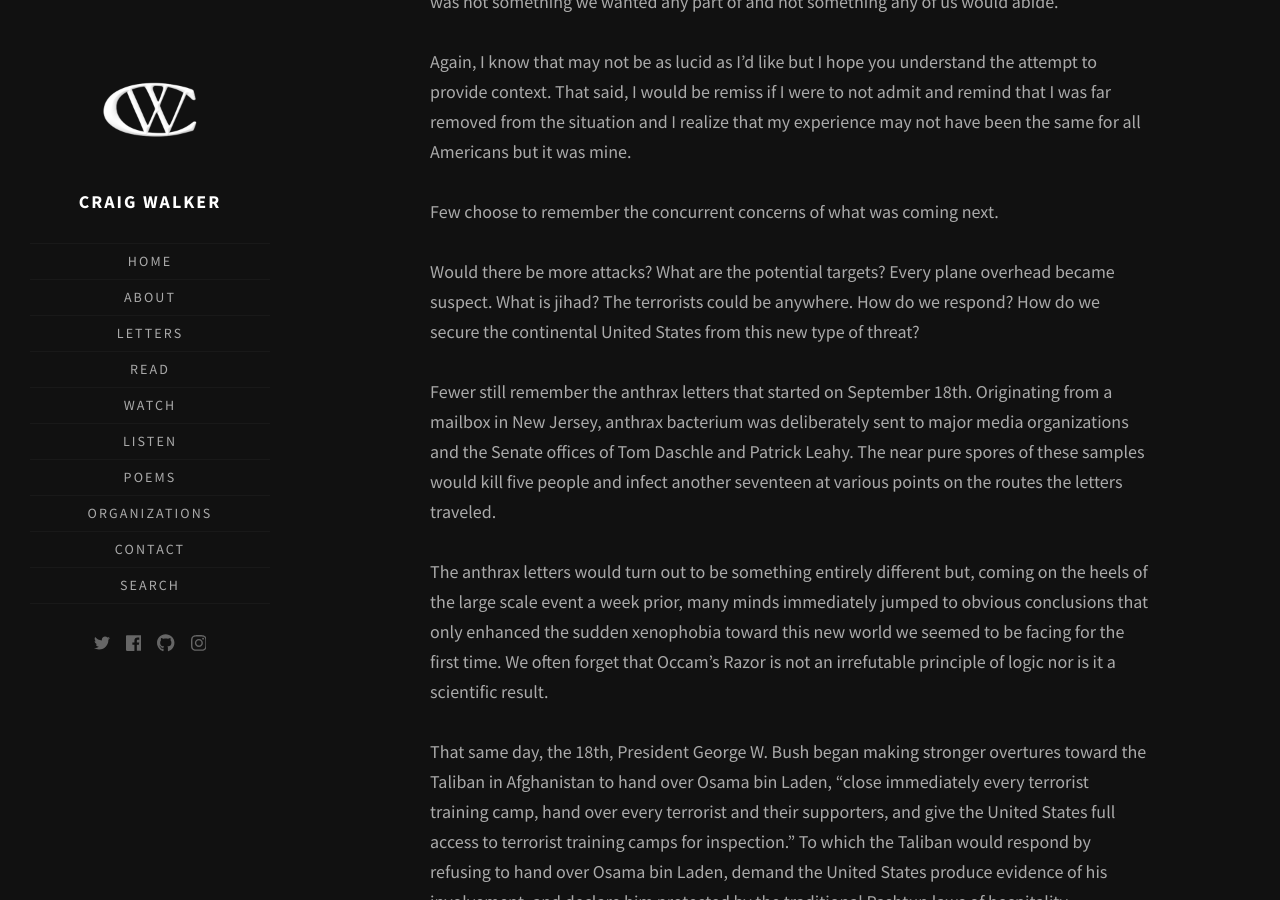
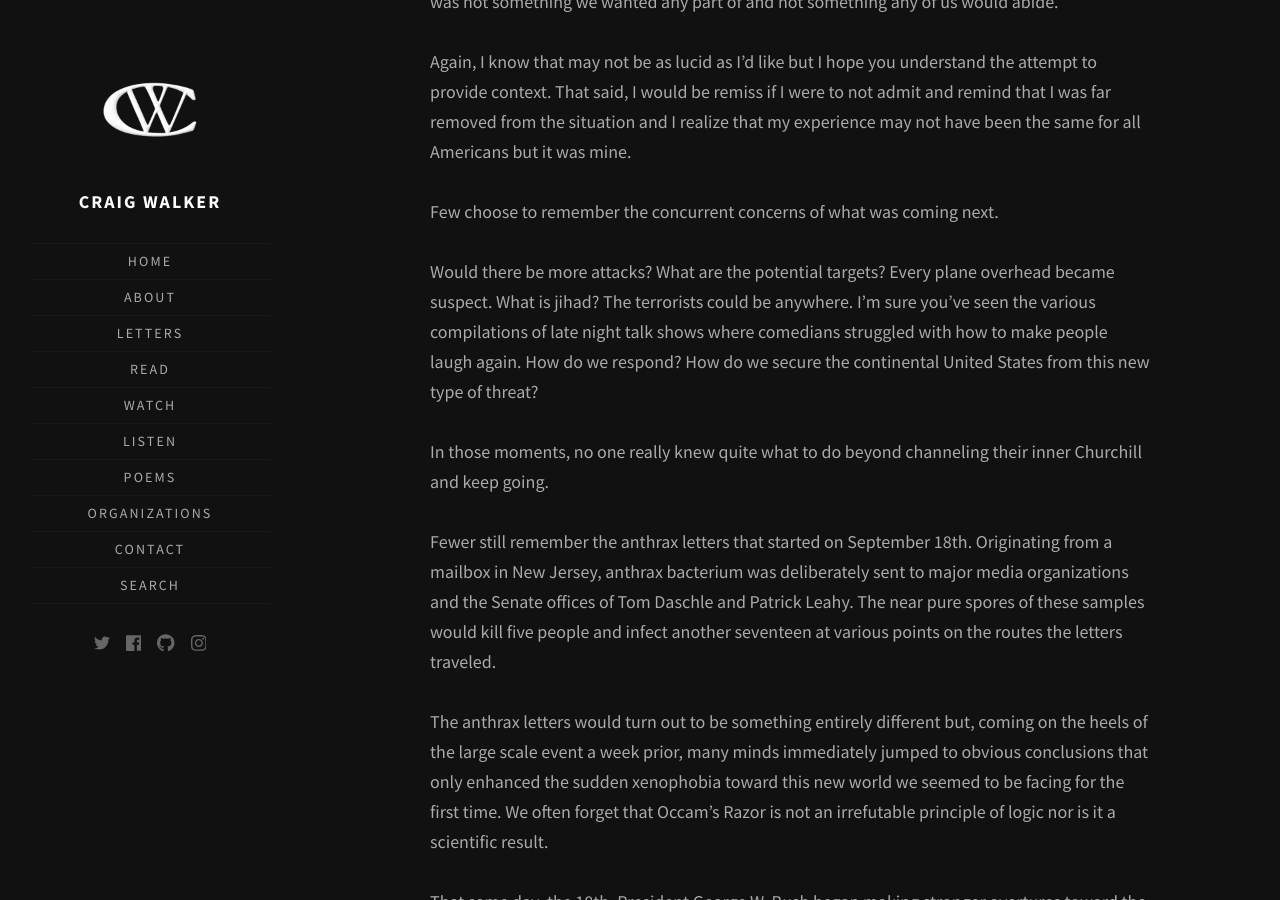
Before and after one commit to walkercraig/walkercraig, a Jekyll site: the page built from _posts/2021/2021-09-13-shock-and-aw-shucks-part-one.md, in a window 1280 px wide and 900 px high, scrolled down 9849 px. Built offline with Jekyll 4.4.1, drawn with Linux system fonts in a browser that asks for light colours; some web fonts are replaced.

Commit message:
Update 2021-09-13-shock-and-aw-shucks-part-one.md

```diff
--- a/_posts/2021/2021-09-13-shock-and-aw-shucks-part-one.md
+++ b/_posts/2021/2021-09-13-shock-and-aw-shucks-part-one.md
@@ -166,7 +166,9 @@ Again, I know that may not be as lucid as I'd like but I hope you understand the
 
 Few choose to remember the concurrent concerns of what was coming next.
 
-Would there be more attacks? What are the potential targets? Every plane overhead became suspect. What is jihad? The terrorists could be anywhere. How do we respond? How do we secure the continental United States from this new type of threat?
+Would there be more attacks? What are the potential targets? Every plane overhead became suspect. What is jihad? The terrorists could be anywhere. I'm sure you've seen the various compilations of late night talk shows where comedians struggled with how to make people laugh again. How do we respond? How do we secure the continental United States from this new type of threat?
+
+In those moments, no one really knew quite what to do beyond channeling their inner Churchill and keep going.
 
 Fewer still remember the anthrax letters that started on September 18th. Originating from a mailbox in New Jersey, anthrax bacterium was deliberately sent to major media organizations and the Senate offices of Tom Daschle and Patrick Leahy. The near pure spores of these samples would kill five people and infect another seventeen at various points on the routes the letters traveled.
 
```
